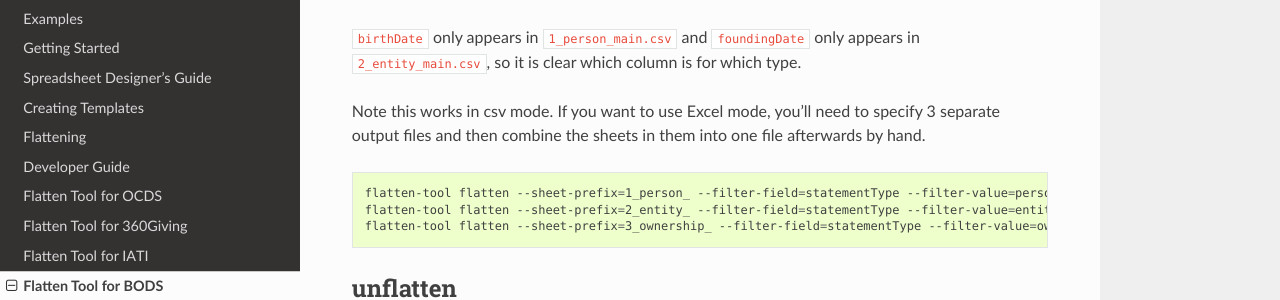
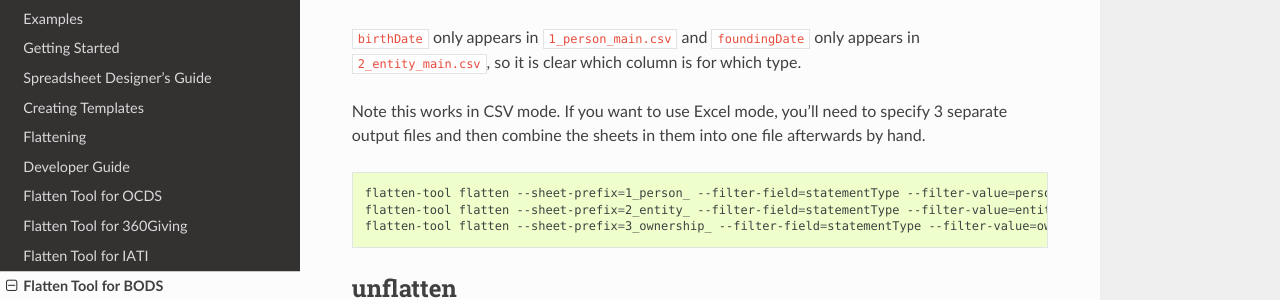
Before and after one commit to OpenDataServices/flatten-tool, a Sphinx documentation site: the page built from docs/usage-bods.rst, in a window 1280 px wide and 900 px high, scrolled down 1097 px. Shown: the part 156-456 px from the top of the window. Built offline with Sphinx 7.4.7 and the Read the Docs theme 2.0.0, drawn with Linux system fonts in a browser that asks for light colours.

```diff
--- a/docs/usage-bods.rst
+++ b/docs/usage-bods.rst
@@ -54,7 +54,7 @@ You will have a set of sheets:
 
 ``birthDate`` only appears in ``1_person_main.csv`` and ``foundingDate`` only appears in ``2_entity_main.csv``, so it is clear which column is for which type.
 
-Note this works in csv mode.
+Note this works in CSV mode.
 If you want to use Excel mode, you'll need to specify 3 separate output files and then combine the sheets in them into one file afterwards by hand.
 
 .. code-block:: bash
--- a/docs/usage-iati.rst
+++ b/docs/usage-iati.rst
@@ -13,7 +13,7 @@ For an XLSX file called ``filename.xlsx``:
     flatten-tool unflatten --xml --id-name iati-identifier --root-list-path iati-activity -o iati.xml -f xlsx filename.xlsx
 
 
-For a directory of csv files called ``csv_directory``:
+For a directory of CSV files called ``csv_directory``:
 
 .. code-block:: bash
 
--- a/docs/usage-ocds.rst
+++ b/docs/usage-ocds.rst
@@ -27,7 +27,7 @@ Converting a JSON file to a spreadsheet
 
     flatten-tool flatten input.json --root-id=ocid --main-sheet-name releases --output-name flattened --root-list-path='releases'
 
-This will command will create an output called flattened in all the formats we support - currently this is ``flattened.xlsx`` and a ``flattened/`` directory of csv files.
+This will command will create an output called flattened in all the formats we support - currently this is ``flattened.xlsx`` and a ``flattened/`` directory of CSV files.
 
 See ``flatten-tool flatten --help`` for details of the command line options.
 
@@ -68,6 +68,6 @@ Download https://raw.githubusercontent.com/open-contracting/standard/1.0/standar
 
     flatten-tool create-template --root-id=ocid --output-format all --output-name template --schema release-schema.json --main-sheet-name releases
 
-This will create ``template.xlsx`` and a ``template/`` directory of csv files.
+This will create ``template.xlsx`` and a ``template/`` directory of CSV files.
 
 See ``flatten-tool create-template --help`` for details of the command line options.
```
